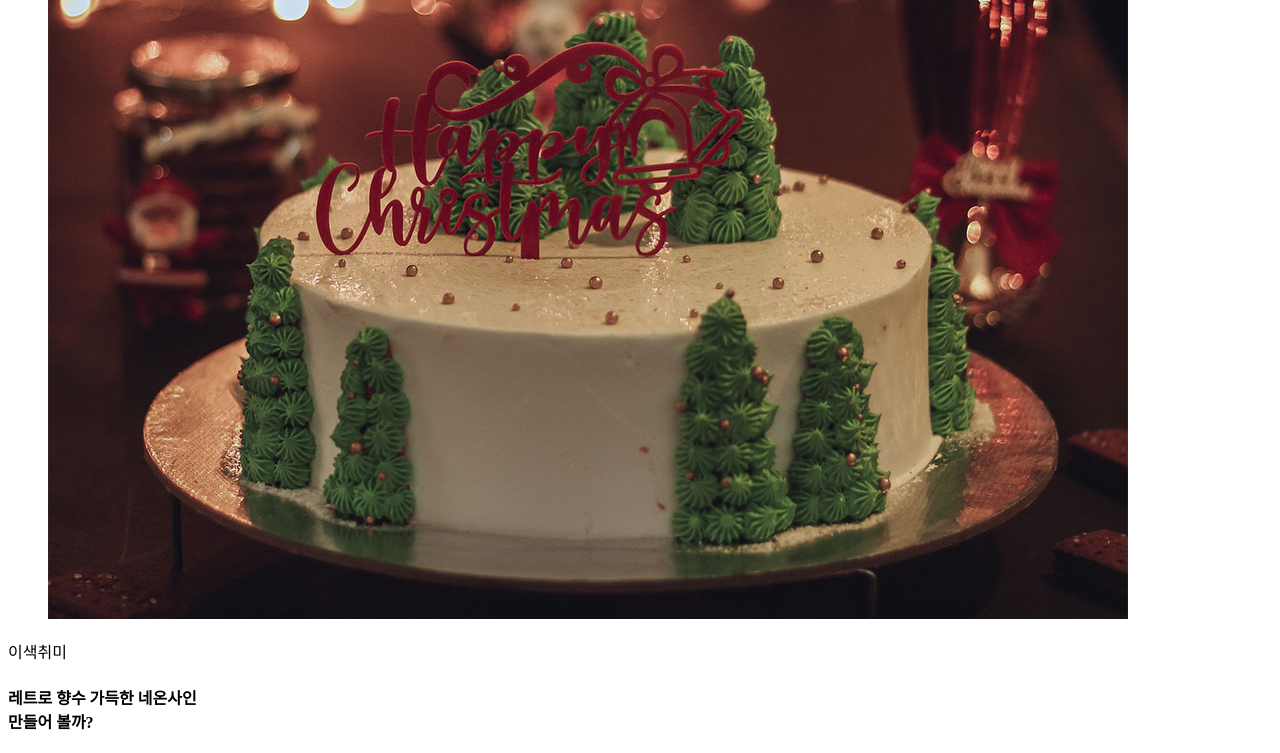
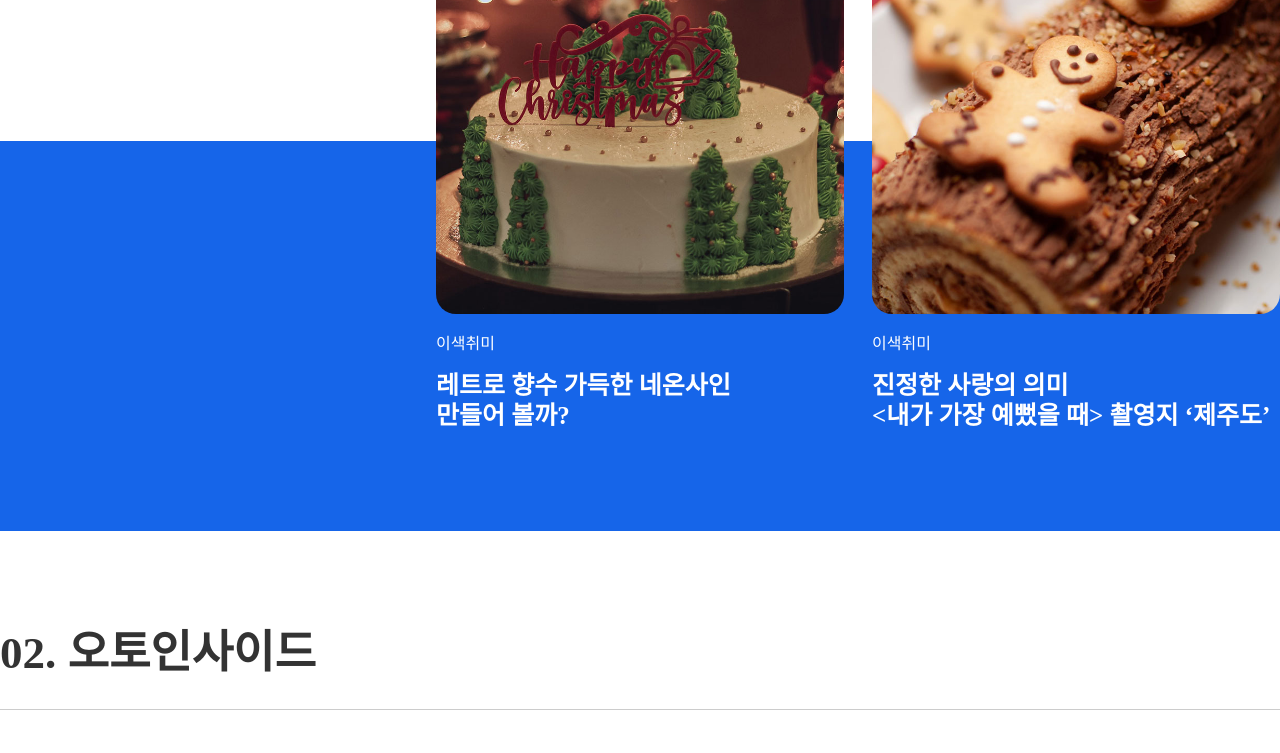
Before and after one commit to parkjinsun12/test2, a plain HTML site: page index.html in a window 1280 px wide. Shown: the part 365-1118 px from the top of the page. Drawn offline with Linux system fonts and the light colour scheme; a web font is replaced by a local one.

Commit message:
Update index.html

```diff
--- a/index.html
+++ b/index.html
@@ -5,7 +5,7 @@
     <meta http-equiv="X-UA-Compatible" content="IE=edge">
     <!-- <meta name="viewport" content="width=device-width, initial-scale=1.0"> -->
     <title>연습2</title>
-    <link href="css/lndex.css" rel="stylesheet" />
+    <link href="css/index.css" rel="stylesheet" />
 </head>
 <body>
     <h2>01. 신한은행 연금도서관</h2>
```
